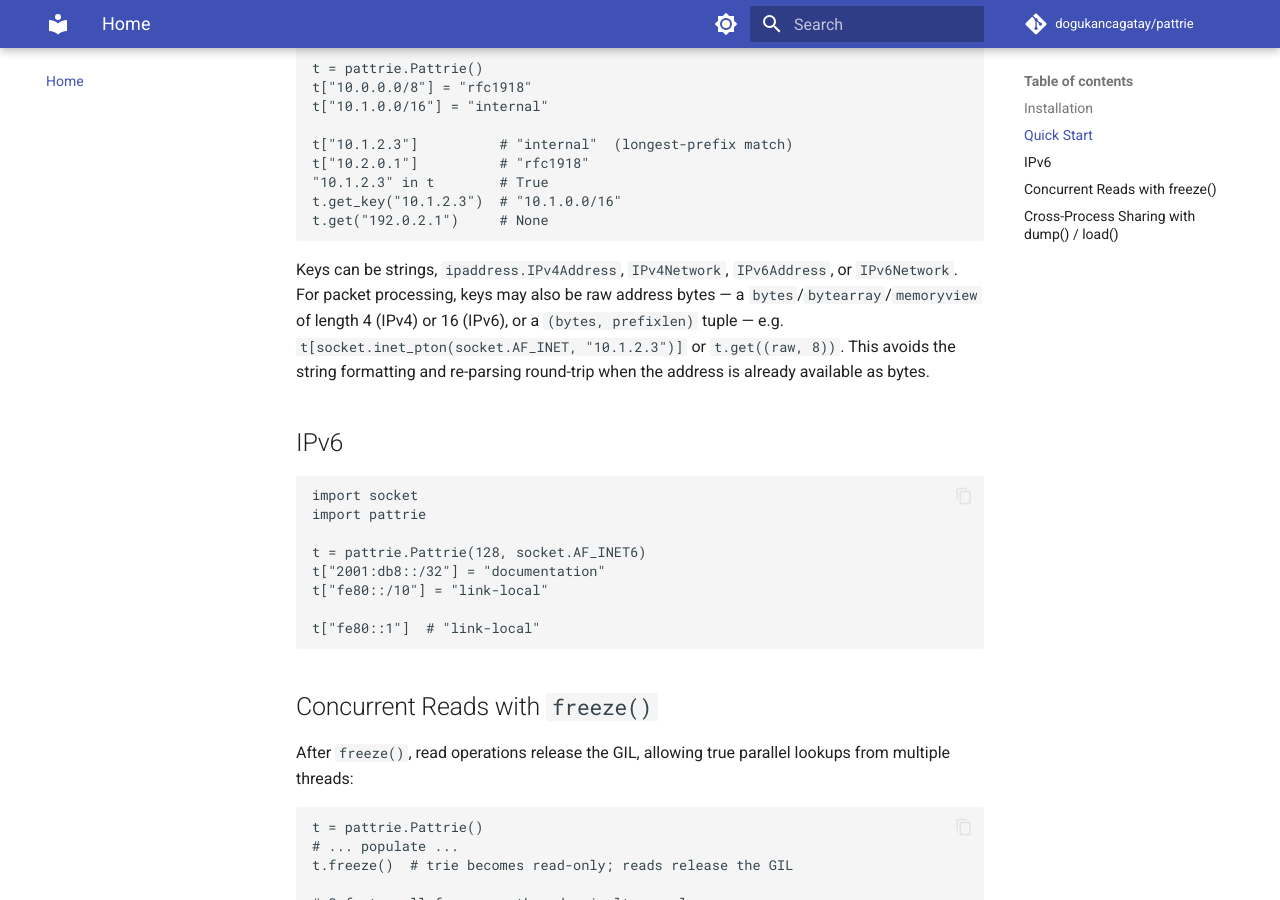
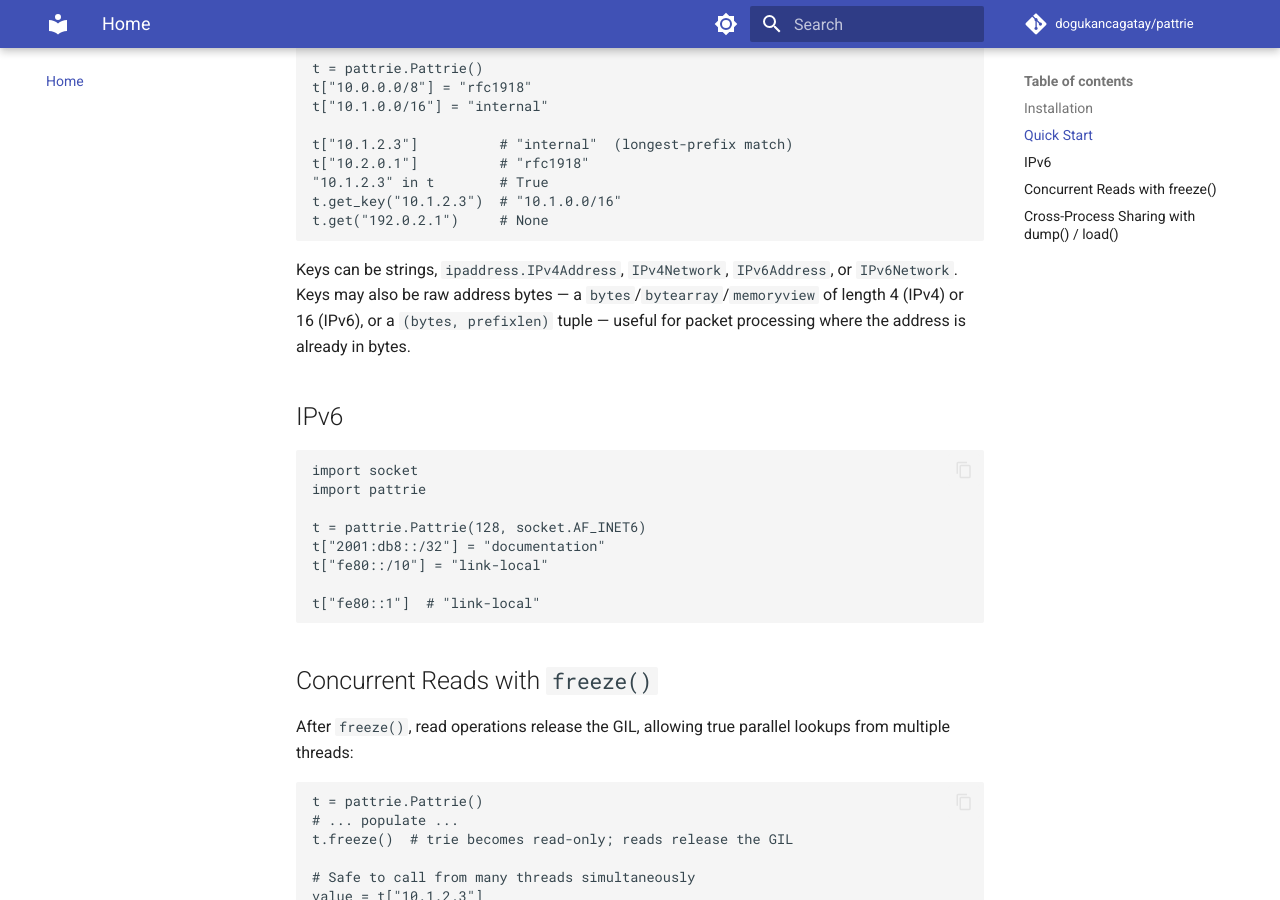
Before and after one commit to dogukancagatay/pattrie, an MkDocs documentation site: the page built from docs/index.md, in a window 1280 px wide and 900 px high, scrolled down 532 px. Built offline with MkDocs 1.6.1 and Material for MkDocs 9.7.7, drawn with Linux system fonts in a browser that asks for light colours; comment, search, counter and statistics services are not loaded; the version menu is left out.

Commit message:
refactor: simplify raw-bytes key handling and tests
Tidy up the raw-address-bytes key support without changing behavior:

- net_from_octets: do the address-family check once up front via an
  is_v4 flag instead of constructing the IpNet first and re-inspecting
  it, so the family mismatch path no longer allocates a net.
- tests: consolidate overlapping raw-key tests (bytes/bytearray/
  memoryview now exercised together, IPv4/IPv6 lookup pairs merged),
  reducing duplication while keeping the same coverage.
- docs: trim the raw-bytes key sentence in README and docs/index.

````diff
--- a/docs/index.md
+++ b/docs/index.md
@@ -26,7 +26,7 @@
 t.get("192.0.2.1")     # None
 ```
 
-Keys can be strings, `ipaddress.IPv4Address`, `IPv4Network`, `IPv6Address`, or `IPv6Network`. For packet processing, keys may also be raw address bytes — a `bytes`/`bytearray`/`memoryview` of length 4 (IPv4) or 16 (IPv6), or a `(bytes, prefixlen)` tuple — e.g. `t[socket.inet_pton(socket.AF_INET, "10.1.2.3")]` or `t.get((raw, 8))`. This avoids the string formatting and re-parsing round-trip when the address is already available as bytes.
+Keys can be strings, `ipaddress.IPv4Address`, `IPv4Network`, `IPv6Address`, or `IPv6Network`. Keys may also be raw address bytes — a `bytes`/`bytearray`/`memoryview` of length 4 (IPv4) or 16 (IPv6), or a `(bytes, prefixlen)` tuple — useful for packet processing where the address is already in bytes.
 
 ## IPv6
 
````
Also changed, not shown: README.md (+1 -1 lines), 2 other files.
